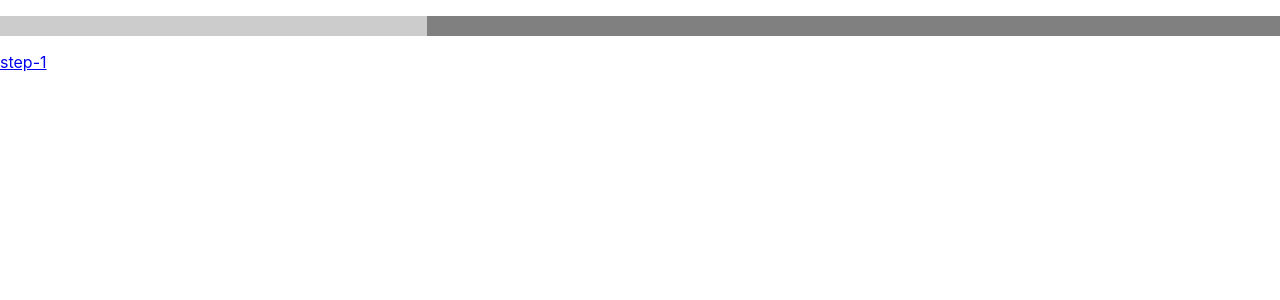
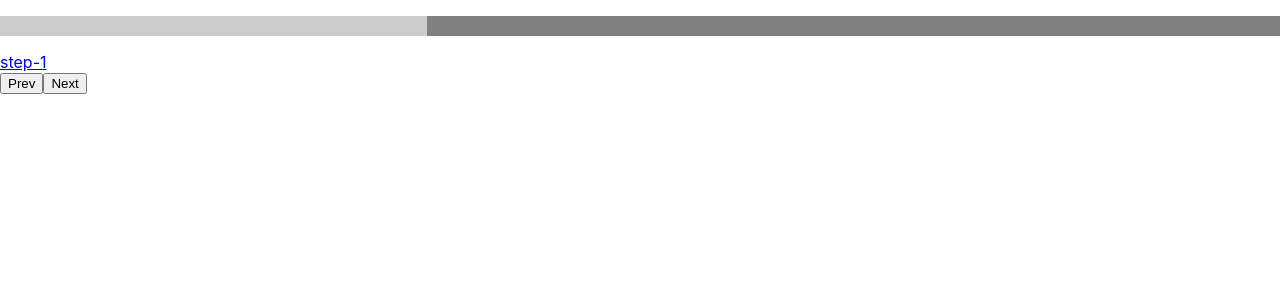
Before and after one commit to fixman93/liqid, a React (Create React App) app: page / in a window 1280 px wide. Shown: the top 300 px of the page. Built offline with nearby package versions, Linux system fonts and the light colour scheme.

Commit message:
add: Pagination updated

```diff
--- a/package.json
+++ b/package.json
@@ -4,6 +4,7 @@
   "private": true,
   "dependencies": {
     "node-sass": "^4.11.0",
+    "prop-types": "^15.6.2",
     "react": "^16.7.0",
     "react-dom": "^16.7.0",
     "react-router-dom": "^4.3.1",
--- a/src/App.js
+++ b/src/App.js
@@ -3,17 +3,37 @@ import { BrowserRouter, Switch, Route } from 'react-router-dom'
 import Home from './containers/home'
 import Header from './components/header'
 import stepOne from './containers/steps/stepOne'
+import stepTwo from './containers/steps/stepTwo'
+import stepThree from './containers/steps/stepThree'
 
 import './App.scss';
 
 class App extends Component {
+  constructor(props) {
+    super(props)
+    this.state = {
+      page: 1
+    }
+  }
+  componentDidMount() {
+    this.setState({ page: localStorage.getItem('page') })
+  }
   render() {
+    console.log('oooo', this.state.page)
     return (
       <div className="App">
         <Header />
         <BrowserRouter>
           <Switch>
-            <Route path='/step-1' component={stepOne} />
+            {this.state.page === 1 && (
+              <Route path='/step-1' component={stepOne} />
+            )}
+            {this.state.page === 2 && (
+              <Route path='/step-2' component={stepTwo} />
+            )}
+            {this.state.page === 2 && (
+              <Route exact path='/step-3' component={stepThree} />
+            )}
             <Route exact path='/' component={Home} />
           </Switch>
         </BrowserRouter>
--- a/src/components/pagination/index.js
+++ b/src/components/pagination/index.js
@@ -3,11 +3,39 @@ import React, { Component } from 'react'
 import './pagination.scss'
 
 class Pagination extends Component {
+
+  constructor(props) {
+    super(props)
+    this.state = {
+      page: 1
+    }
+  }
+  prevPage = () => {
+    if (this.state.page > 1) {
+      this.setState(prevState => ({
+        page: prevState.page - 1
+      }))
+      localStorage.setItem('page', JSON.stringify(this.state.page));
+      console.log('minus jedan', this.state.page)
+    }
+  }
+
+  nextPage = () => {
+    if (this.state.page < 4) {
+      this.setState(prevState => ({
+        page: prevState.page + 1
+      }))
+      localStorage.setItem('page', JSON.stringify(this.state.page));
+      console.log('plus jedan', this.state.page)
+    }
+  }
+
   render() {
+    console.log('ukupno', this.state.page)
     return (
       <div className='btnNav'>
-        <button>Prev</button>
-        <button>Next</button>
+        <button onClick={this.prevPage}>Prev</button>
+        <button onClick={this.nextPage}>Next</button>
       </div>
     )
   }
--- a/src/containers/home.js
+++ b/src/containers/home.js
@@ -1,5 +1,7 @@
 import React, { Component } from 'react'
 import { Link } from 'react-router-dom'
+import Pagination from '../components/pagination'
+
 
 class Home extends Component {
   render() {
@@ -7,7 +9,7 @@ class Home extends Component {
       <div>
 
         <Link to='step-1'>step-1</Link>
-
+        <Pagination />
       </div>
     )
   }
--- a/src/containers/steps/stepOne.js
+++ b/src/containers/steps/stepOne.js
@@ -1,13 +1,36 @@
 import React, { Component } from 'react'
+import PropTypes from 'prop-types'
 import Pagination from '../../components/pagination'
 
 class stepOne extends Component {
+
+  constructor(props) {
+    super(props)
+    this.state = {
+      age: ''
+    }
+    this.handleChange = this.handleChange.bind(this)
+    this.handleStep = this.handleStep.bind(this)
+  }
+
+  handleChange(evt) {
+    this.setState({ [evt.target.name]: evt.target.value });
+  }
+  handleStep = (e) => {
+    e.preventDefault()
+    localStorage.setItem('step-1', JSON.stringify(this.state.age));
+    console.log(this.state.age)
+    localStorage.getItem('step-1')
+
+  }
   render() {
     return (
       <div>
-        <form>
+        <form
+          onSubmit={this.handleStep}>
           <label>How old are you?</label>
-          <input type='text' placeholder='Your age' />
+          <input type="text" placeholder="Your age" name="age" onChange={this.handleChange} />
+          <input type='submit' value='submit' />
         </form>
         <Pagination />
       </div>
```
